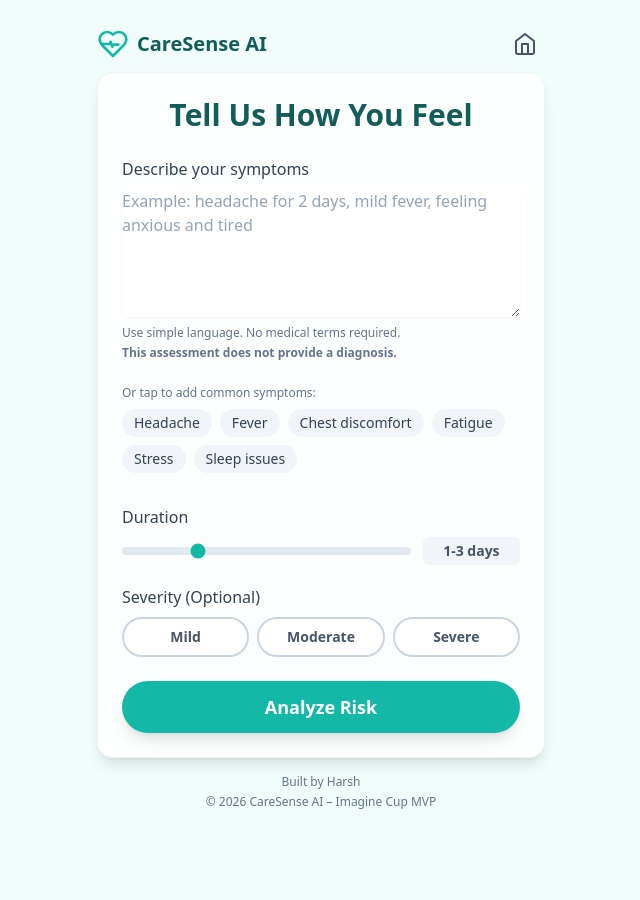
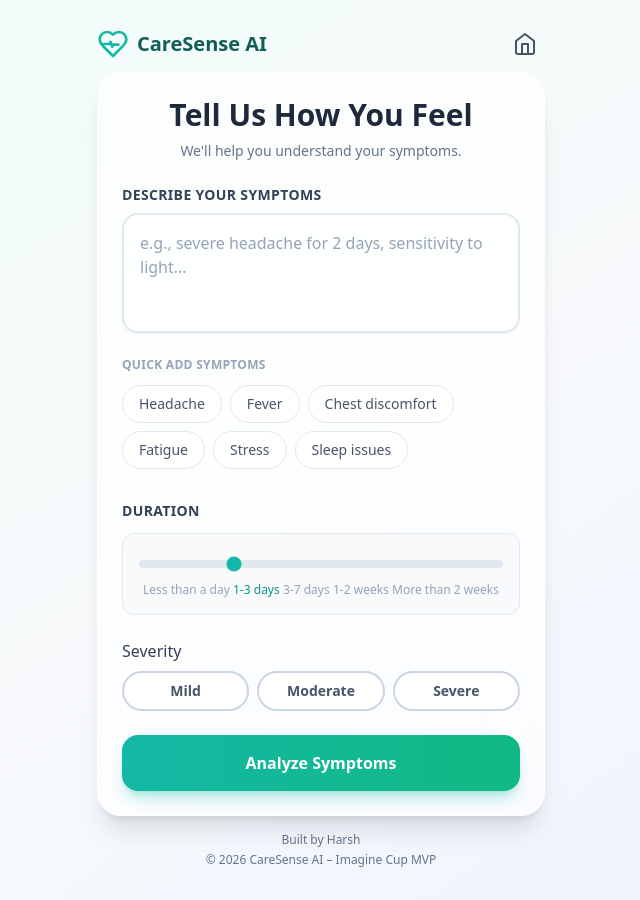
Before and after one commit to meeharshu8685-dot/CareSense-AI, a React (Vite) app: page / in a window 1280 px wide. Both pictures are taken after a click on the button "Start Assessment". Shown: the whole page, without its empty margins (319-959 px from the left). Before the commit the page ends 842 px from the top, so only its background shows below. Built offline with nearby package versions, Linux system fonts and the light colour scheme.

Commit message:
Polish UI with premium gradients, chips, and glassmorphism

```diff
--- a/App.tsx
+++ b/App.tsx
@@ -87,7 +87,7 @@ const App: React.FC = () => {
   };
 
   return (
-    <div className="min-h-screen font-sans text-slate-800 flex flex-col items-center p-4">
+    <div className="min-h-screen font-sans text-slate-800 flex flex-col items-center p-4 bg-gradient-to-br from-teal-50 via-slate-50 to-indigo-50">
       {appState !== AppState.WELCOME && appState !== AppState.LOADING && appState !== AppState.SPLASH && (
         <Header onHomeClick={handleReset} />
       )}
--- a/components/InputScreen.tsx
+++ b/components/InputScreen.tsx
@@ -23,8 +23,7 @@ const OptionSelector = ({ label, options, selected, onSelect }: { label: string;
           key={option}
           type="button"
           onClick={() => onSelect(selected === option ? null : option)}
-                    className={`flex-1 py-2 px-3 text-sm font-semibold rounded-full transition-all border-2 ${
-                        selected === option
+          className={`flex-1 py-2 px-3 text-sm font-semibold rounded-full transition-all border-2 ${selected === option
               ? 'bg-brand-primary text-white border-brand-primary shadow-md'
               : 'bg-white hover:bg-slate-100 text-slate-600 border-slate-300'
             }`}
@@ -69,11 +68,14 @@ const InputScreen: React.FC<InputScreenProps> = ({ onAnalyze, error }) => {
   };
 
   return (
-    <div className="bg-white/80 backdrop-blur-sm border border-slate-200/50 p-6 rounded-2xl shadow-lg opacity-0 animate-fade-in-up w-full">
-      <h2 className="text-3xl font-bold text-center text-brand-dark mb-6">Tell Us How You Feel</h2>
+    <div className="bg-white/70 backdrop-blur-xl border border-white/50 p-6 rounded-3xl shadow-xl opacity-0 animate-fade-in-up w-full">
+      <h2 className="text-3xl font-bold text-center text-slate-800 mb-2">Tell Us How You Feel</h2>
+      <p className="text-center text-slate-500 mb-6 text-sm">We'll help you understand your symptoms.</p>
+
       <form onSubmit={handleSubmit} className="space-y-6">
         <div>
-          <label htmlFor="symptoms" className="block text-base font-medium text-slate-700">Describe your symptoms</label>
+          <label htmlFor="symptoms" className="block text-sm font-semibold text-slate-700 uppercase tracking-wide mb-2">Describe your symptoms</label>
+          <div className="relative">
             <textarea
               id="symptoms"
               value={symptoms}
@@ -81,29 +83,33 @@ const InputScreen: React.FC<InputScreenProps> = ({ onAnalyze, error }) => {
                 setSymptoms(e.target.value);
                 if (formError) setFormError('');
               }}
-            placeholder="Example: headache for 2 days, mild fever, feeling anxious and tired"
-            className={`mt-2 block w-full rounded-md shadow-sm text-base h-32 bg-white text-slate-900 placeholder:text-slate-400 transition-colors ${
-              formError
-                ? 'border-red-500 ring-2 ring-red-200 focus:border-red-500 focus:ring-red-500'
-                : 'border-slate-300 focus:border-brand-primary focus:ring-brand-primary'
-            }`}
+              placeholder="e.g., severe headache for 2 days, sensitivity to light..."
+              className={`block w-full rounded-2xl shadow-sm text-base p-4 min-h-[120px] bg-white/50 focus:bg-white text-slate-900 placeholder:text-slate-400 transition-all duration-300 resize-none ${formError
+                  ? 'border-rose-400 focus:border-rose-500 focus:ring-rose-200'
+                  : 'border-slate-200 focus:border-teal-400 focus:ring-4 focus:ring-teal-100'
+                } border-2 focus:outline-none`}
               required
-            aria-invalid={!!formError}
-            aria-describedby="symptoms-error"
             />
-          <p className="text-xs text-slate-500 mt-2">Use simple language. No medical terms required.</p>
-          <p className="text-xs text-slate-500 font-semibold mt-1">This assessment does not provide a diagnosis.</p>
+          </div>
+          {formError && (
+            <p className="text-rose-500 text-xs mt-2 font-medium flex items-center animate-pulse">
+              <AlertTriangleIcon className="w-3 h-3 mr-1" /> {formError}
+            </p>
+          )}
         </div>
 
         <div>
-            <label className="block text-xs font-medium text-slate-500 mb-2">Or tap to add common symptoms:</label>
+          <label className="block text-xs font-bold text-slate-400 uppercase tracking-wide mb-3">Quick Add Symptoms</label>
           <div className="flex flex-wrap gap-2">
             {SYMPTOM_CHIPS.map(chip => (
               <button
                 key={chip}
                 type="button"
                 onClick={() => handleChipClick(chip)}
-                        className="px-3 py-1 text-sm bg-slate-100 text-slate-700 rounded-full hover:bg-brand-primary/20 hover:text-brand-dark transition-colors"
+                className={`px-4 py-2 text-sm font-medium rounded-full transition-all duration-200 transform hover:scale-105 active:scale-95 ${symptoms.toLowerCase().includes(chip.toLowerCase())
+                    ? 'bg-teal-100 text-teal-700 border border-teal-200 shadow-inner'
+                    : 'bg-white border border-slate-200 text-slate-600 hover:border-teal-300 hover:text-teal-600 hover:shadow-md'
+                  }`}
               >
                 {chip}
               </button>
@@ -111,43 +117,40 @@ const InputScreen: React.FC<InputScreenProps> = ({ onAnalyze, error }) => {
           </div>
         </div>
 
-        <div className="space-y-5 pt-2">
+        <div className="space-y-6 pt-2">
           <div>
-                <label htmlFor="duration-slider" className="block text-base font-medium text-slate-700 mb-2">
+            <label className="block text-sm font-semibold text-slate-700 uppercase tracking-wide mb-3">
               Duration
             </label>
-                <div className="flex items-center space-x-3">
+            <div className="bg-slate-50 p-4 rounded-xl border border-slate-200">
               <input
-                        id="duration-slider"
                 type="range"
                 min="0"
                 max={DURATION_OPTIONS.length - 1}
                 value={durationIndex}
                 onChange={(e) => setDurationIndex(Number(e.target.value))}
-                        className="w-full h-2 bg-slate-200 rounded-lg appearance-none cursor-pointer accent-brand-primary"
+                className="w-full h-2 bg-slate-200 rounded-lg appearance-none cursor-pointer accent-teal-500"
               />
-                    <span className="text-sm font-semibold text-slate-600 w-32 text-center bg-slate-100 py-1 px-2 rounded-md">
-                        {DURATION_OPTIONS[durationIndex].label}
-                    </span>
+              <div className="flex justify-between mt-2 px-1">
+                {DURATION_OPTIONS.map((opt, idx) => (
+                  <div key={opt.label} className={`text-xs font-medium transition-colors ${idx === durationIndex ? 'text-teal-600' : 'text-slate-400'}`}>
+                    {opt.label}
+                  </div>
+                ))}
+              </div>
             </div>
           </div>
 
-            <OptionSelector label="Severity (Optional)" options={SEVERITY_OPTIONS} selected={severity} onSelect={(opt) => setSeverity(opt as SeverityOption)} />
+          <OptionSelector label="Severity" options={SEVERITY_OPTIONS} selected={severity} onSelect={(opt) => setSeverity(opt as SeverityOption)} />
         </div>
 
-        {formError && (
-          <div id="symptoms-error" className="bg-red-50 border border-red-200 text-red-800 px-4 py-3 rounded-lg flex items-center space-x-2" role="alert">
-            <AlertTriangleIcon className="w-5 h-5 flex-shrink-0" />
-            <span className="font-semibold text-sm">{formError}</span>
-          </div>
-        )}
-        {error && <p className="text-red-500 text-base text-center bg-red-50 p-3 rounded-md">{error}</p>}
+        {error && <div className="text-rose-600 text-sm bg-rose-50 border border-rose-100 p-3 rounded-xl text-center">{error}</div>}
 
         <button
           type="submit"
-          className="w-full bg-brand-primary hover:bg-brand-dark text-white font-bold py-3 px-4 rounded-full shadow-lg transition-all transform hover:scale-105 hover:shadow-xl focus:outline-none focus:ring-2 focus:ring-offset-2 focus:ring-brand-primary text-lg"
+          className="w-full bg-gradient-to-r from-teal-500 to-emerald-500 hover:from-teal-600 hover:to-emerald-600 text-white font-bold py-4 px-6 rounded-2xl shadow-lg shadow-teal-500/30 transition-all transform hover:-translate-y-1 hover:shadow-xl active:scale-95 focus:outline-none focus:ring-4 focus:ring-teal-200 flex items-center justify-center space-x-2"
         >
-          Analyze Risk
+          <span>Analyze Symptoms</span>
         </button>
       </form>
     </div>
```
Lines whose indentation alone changed are shown as unchanged.
